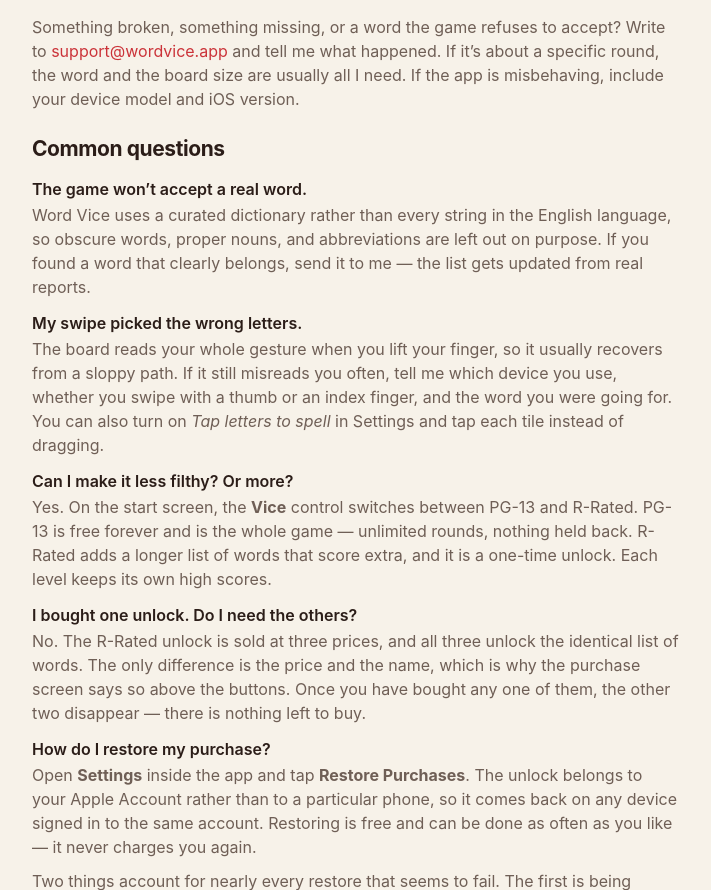
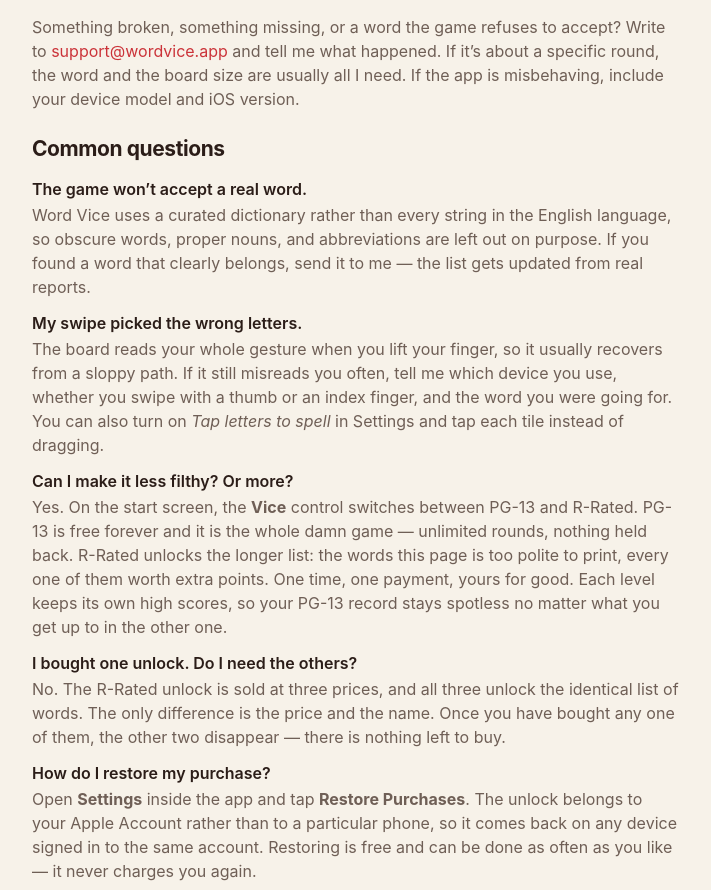
Before and after one commit to lannybroo/word-vice-website, a plain HTML site: page support.html in a window 1280 px wide. Shown: the part 123-1013 px from the top of the page, without its empty margins (284-995 px from the left). Drawn offline with Linux system fonts and the light colour scheme.

Commit message:
Tighte up the prose for comedy sake

```diff
--- a/support.html
+++ b/support.html
@@ -54,19 +54,20 @@
     <h3>Can I make it less filthy? Or more?</h3>
     <p>
       Yes. On the start screen, the <strong>Vice</strong> control switches
-      between PG-13 and R-Rated. PG-13 is free forever and is the whole game —
-      unlimited rounds, nothing held back. R-Rated adds a longer list of words
-      that score extra, and it is a one-time unlock. Each level keeps its own
-      high scores.
+      between PG-13 and R-Rated. PG-13 is free forever and it is the whole damn
+      game — unlimited rounds, nothing held back. R-Rated unlocks the longer
+      list: the words this page is too polite to print, every one of them worth
+      extra points. One time, one payment, yours for good. Each level keeps its
+      own high scores, so your PG-13 record stays spotless no matter what you
+      get up to in the other one.
     </p>
 
     <h3>I bought one unlock. Do I need the others?</h3>
     <p>
       No. The R-Rated unlock is sold at three prices, and all three unlock the
-      identical list of words. The only difference is the price and the name,
-      which is why the purchase screen says so above the buttons. Once you have
-      bought any one of them, the other two disappear — there is nothing left
-      to buy.
+      identical list of words. The only difference is the price and the name.
+      Once you have bought any one of them, the other two disappear — there is
+      nothing left to buy.
     </p>
 
     <h3>How do I restore my purchase?</h3>
```
Also changed, not shown: index.html (+7 -4 lines).
